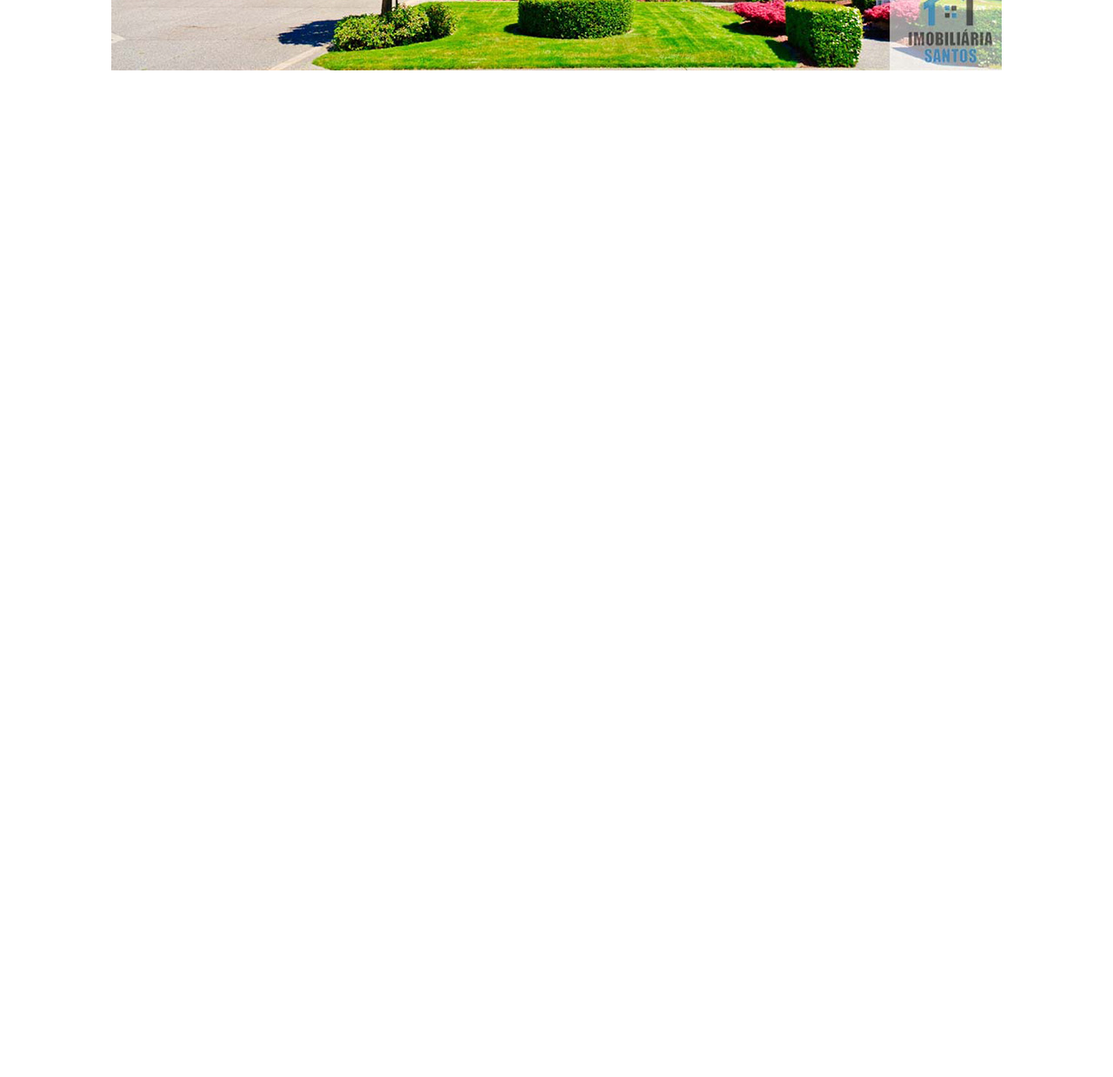
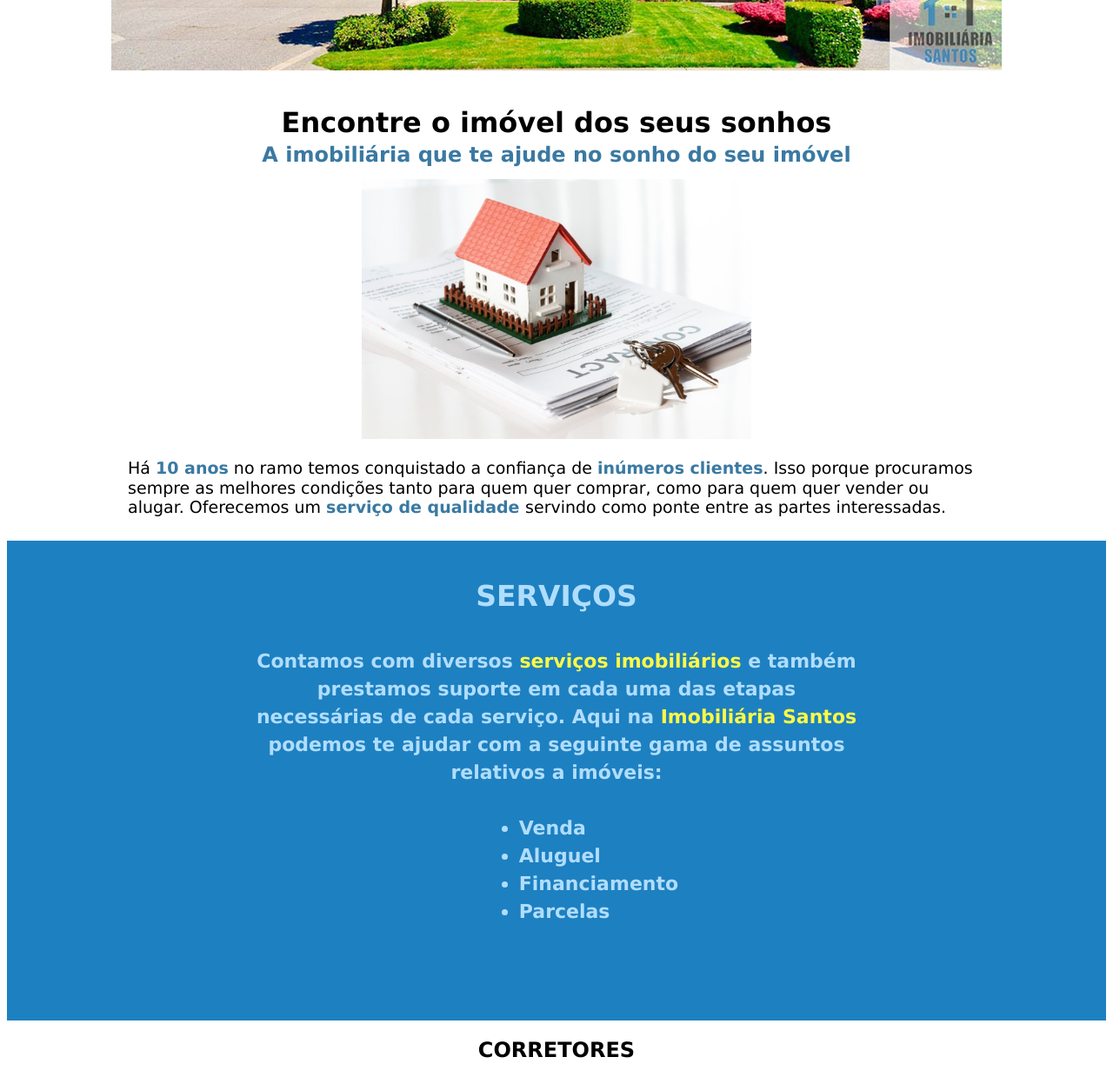
Before and after one commit to gomesvini/imobiliaria-santos, a plain HTML site: page index.html in a window 1280 px wide. Shown: the part 620-1859 px from the top of the page at 87% size. Before the commit the page ends 800 px from the top, so only its background shows below. Drawn offline with Linux system fonts and the light colour scheme.

Commit message:
third section ended

```diff
--- a/Style/style.css
+++ b/Style/style.css
@@ -1,8 +1,9 @@
 .container {
     text-align: center;
+    font-family: verdana;
 }
 
-.header{
+.header {
     background-color: #B0DDFC;
     height: 38vh;
 }
@@ -14,7 +15,7 @@
 .menu {
     display: flex;
     justify-content: space-between;
-    width: 28%;
+    width: 40%;
     margin: auto;
     font-size: 20px;
 }
@@ -22,8 +23,63 @@
 .menu a {
     margin: 1rem;
     cursor: pointer;
+    color: black;
 }
 
 .banner {
     margin: 3rem;
 }
+
+.find-imovel {
+    margin: 0 auto;
+    width: 78%;
+    line-height: 1rem;
+}
+
+.find-imovel img {
+    width: 28rem;
+}
+
+.find-imovel p {
+    text-align: left;
+    font-size: 19px;
+    line-height: 1.4rem;
+}
+
+.find-imovel span {
+    font-weight: bold;
+}
+
+.find-imovel h2,
+.find-imovel span {
+    color: #3A79A2;
+}
+
+.services {
+    background-color: #1D80C1;
+    color: #B0DDFC;
+    line-height: 2rem;
+    font-size: 22px;
+    font-weight: 600;
+    height: 69vh;
+}
+
+.services h2 {
+    padding-top: 3rem;
+    padding-bottom: 1rem;
+}
+
+.services p {
+    width: 55.6%;
+    margin: 0 auto;
+}
+
+.services ul {
+    width: 10%;
+    margin: 2rem auto;
+    text-align: left;
+}
+
+.services span {
+    color:#FFF945;
+}
--- a/index.html
+++ b/index.html
@@ -1,16 +1,16 @@
 <!DOCTYPE html>
 <html lang="pt-br">
   <head>
-    <meta charset="UTF-8">
-    <meta name="viewport" content="width=device-width, initial-scale=1.0">
+    <meta charset="UTF-8" />
+    <meta name="viewport" content="width=device-width, initial-scale=1.0" />
     <title>Imobiliária Santos</title>
-    <link rel="stylesheet" href="./Style/style.css">
+    <link rel="stylesheet" href="./Style/style.css" />
   </head>
   <body>
     <div class="container">
       <div class="header">
         <div class="logo">
-                <img src="./Assets/logo.png" alt="logo da Imobiliária">
+          <img src="./Assets/logo.png" alt="logo da Imobiliária" />
         </div>
 
         <div class="menu">
@@ -19,18 +19,36 @@
           <a href="#corretores"><p>Corretores</p></a>
           <a href="#contato"><p>Contato</p></a>
         </div>
-
       </div>
 
-        <div class="banner">
-            <img src="./Assets/banner.jpg" alt="">
+      <div class="banner" id="">
+        <img src="./Assets/banner.jpg" alt="" />
       </div>
 
-        <div></div>
+      <div class="find-imovel" id="sobre">
+        <h1>Encontre o imóvel dos seus sonhos</h1>
+        <h2>A imobiliária que te ajude no sonho do seu imóvel</h2>
+        <img src="./Assets/imovel-assinatura.jpg" alt="assign-imovel">
+        <p>Há <span>10 anos</span> no ramo temos conquistado a confiança de <span>inúmeros clientes</span>. Isso porque procuramos sempre as melhores condições tanto para quem quer comprar, como para quem quer vender ou alugar. Oferecemos um <span>serviço de qualidade </span>servindo como ponte entre as partes interessadas.</p>
+      </div>
 
-        <div></div>
+      <div class="services" id="servicos">
+        <h2>SERVIÇOS</h2>
+        <p>Contamos com diversos <span>serviços imobiliários</span> e também prestamos suporte em cada uma das etapas necessárias de cada serviço. Aqui na <span>Imobiliária Santos</span> podemos te ajudar com a seguinte gama de assuntos relativos a imóveis:</p>
 
-        <div></div>
+        <ul>
+            <li>Venda</li>
+            <li>Aluguel</li>
+            <li>Financiamento</li>
+            <li>Parcelas</li>
+        </ul>
+      </div>
+
+      <div class="corretores" id="corretores">
+        <h2>CORRETORES</h2>
+        <img src="./Assets/corretores.jpg" alt="imagem-corretores">
+        <p>A <span>imobiliária Santos</span> conta com um time de profissionais qualificados que têm vários anos de experiência no mercado. Para entrar em contato com um de nossos corretores, basta clicar no link a seguir: <a href="">Corretores</a></p>
+      </div>
 
       <div></div>
     </div>
```
Lines whose indentation alone changed are shown as unchanged.
